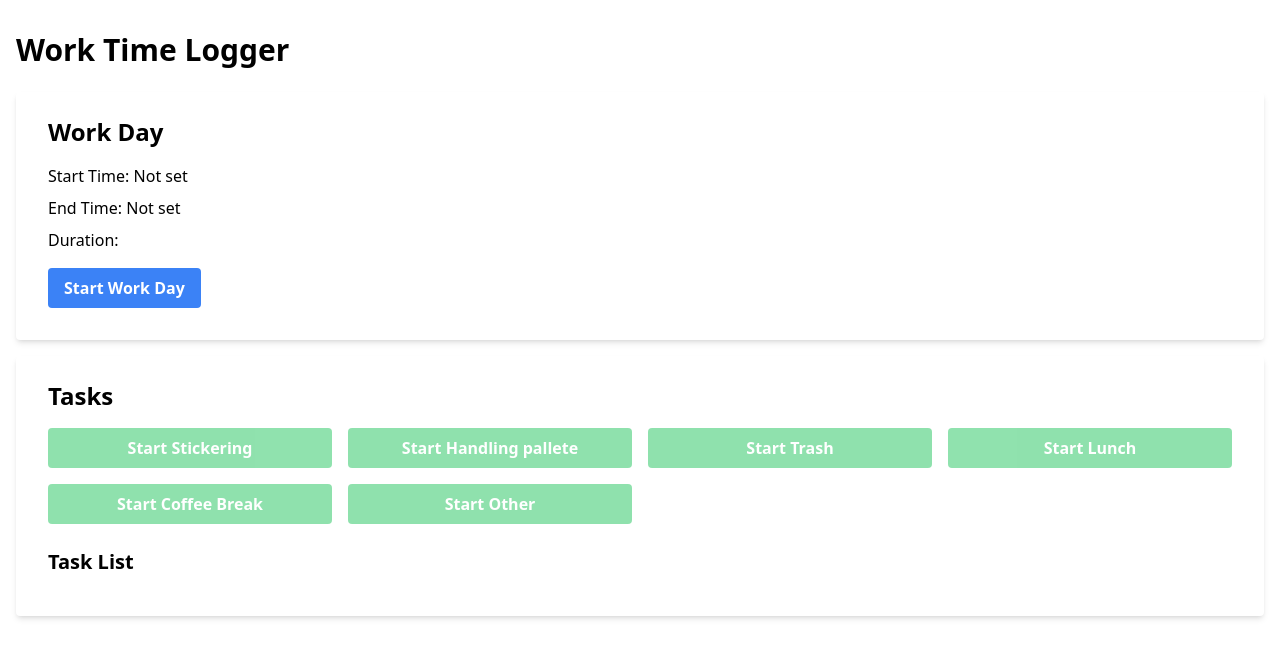
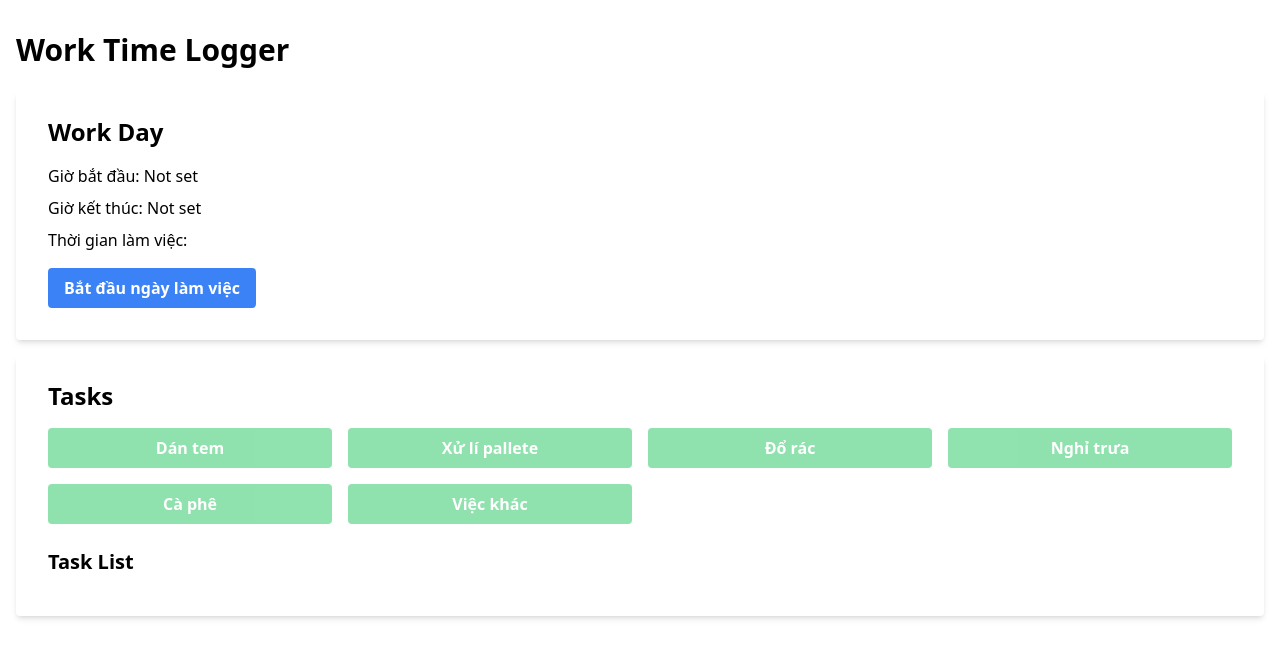
Before and after one commit to honggiakhanh/work-time-logger, a React (Create React App) app: page / in a window 1280 px wide. Shown: the top 658 px of the page. Built offline with nearby package versions, Linux system fonts and the light colour scheme.

Commit message:
feat: temp language change to vietnamese

```diff
--- a/src/components/WorkTimeLogger.tsx
+++ b/src/components/WorkTimeLogger.tsx
@@ -8,12 +8,12 @@ interface Task {
 }
 
 const predefinedTasks = [
-  "Stickering",
-  "Handling pallete",
-  "Trash",
-  "Lunch",
-  "Coffee Break",
-  "Other",
+  "Dán tem",
+  "Xử lí pallete",
+  "Đổ rác",
+  "Nghỉ trưa",
+  "Cà phê",
+  "Việc khác",
 ];
 
 const WorkTimeLogger: React.FC = () => {
@@ -80,7 +80,7 @@ const WorkTimeLogger: React.FC = () => {
 
   const endWorkDay = () => {
     const confirmEnd = window.confirm(
-      "Are you sure you want to end the work day?"
+      "Bạn có chắc chắn muốn kết thúc ngày làm việc?"
     );
     if (confirmEnd) {
       const now = Date.now();
@@ -153,10 +153,10 @@ const WorkTimeLogger: React.FC = () => {
       <h1 className="text-3xl font-bold mb-6">Work Time Logger</h1>
       <div className="bg-white shadow-md rounded px-8 pt-6 pb-8 mb-4">
         <h2 className="text-2xl font-semibold mb-4">Work Day</h2>
-        <p className="mb-2">Start Time: {formatTime(workStartTime)}</p>
-        <p className="mb-2">End Time: {formatTime(workEndTime)}</p>
+        <p className="mb-2">Giờ bắt đầu: {formatTime(workStartTime)}</p>
+        <p className="mb-2">Giờ kết thúc: {formatTime(workEndTime)}</p>
         <p className="mb-4">
-          Duration:{" "}
+          Thời gian làm việc:{" "}
           {workStartTime &&
             formatDuration(workStartTime, workEndTime || Date.now())}
         </p>
@@ -165,14 +165,14 @@ const WorkTimeLogger: React.FC = () => {
             onClick={startWorkDay}
             className="bg-blue-500 hover:bg-blue-700 text-white font-bold py-2 px-4 rounded"
           >
-            Start Work Day
+            Bắt đầu ngày làm việc
           </button>
         ) : (
           <button
             onClick={endWorkDay}
             className="bg-red-500 hover:bg-red-700 text-white font-bold py-2 px-4 rounded"
           >
-            End Work Day
+            Kết thúc ngày làm việc
           </button>
         )}
       </div>
@@ -207,7 +207,7 @@ const WorkTimeLogger: React.FC = () => {
               }
               ${taskName === currentTask?.name ? "opacity-50" : ""}`}
             >
-              Start {taskName}
+              {taskName}
             </button>
           ))}
         </div>
```
